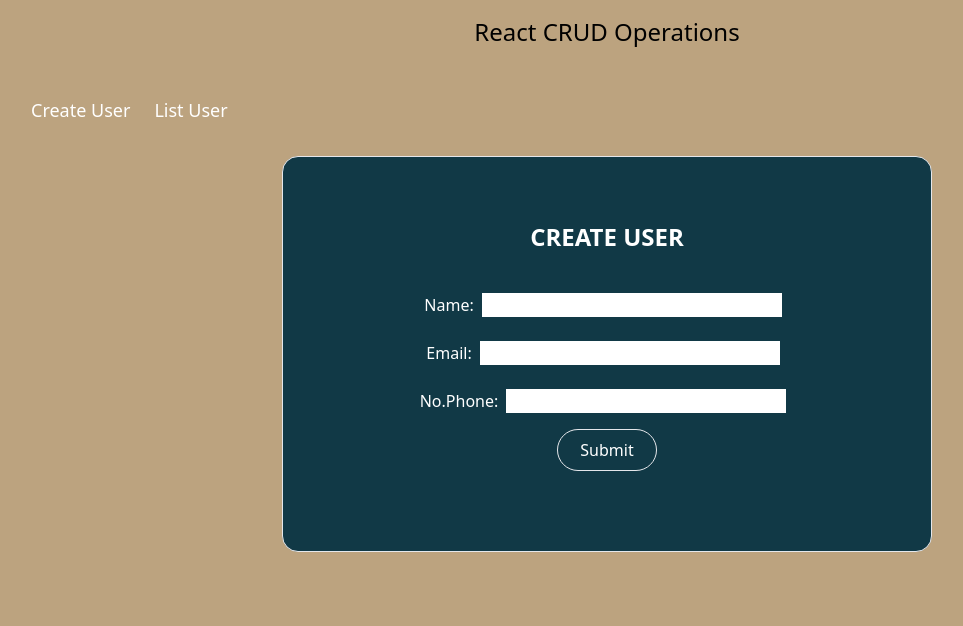
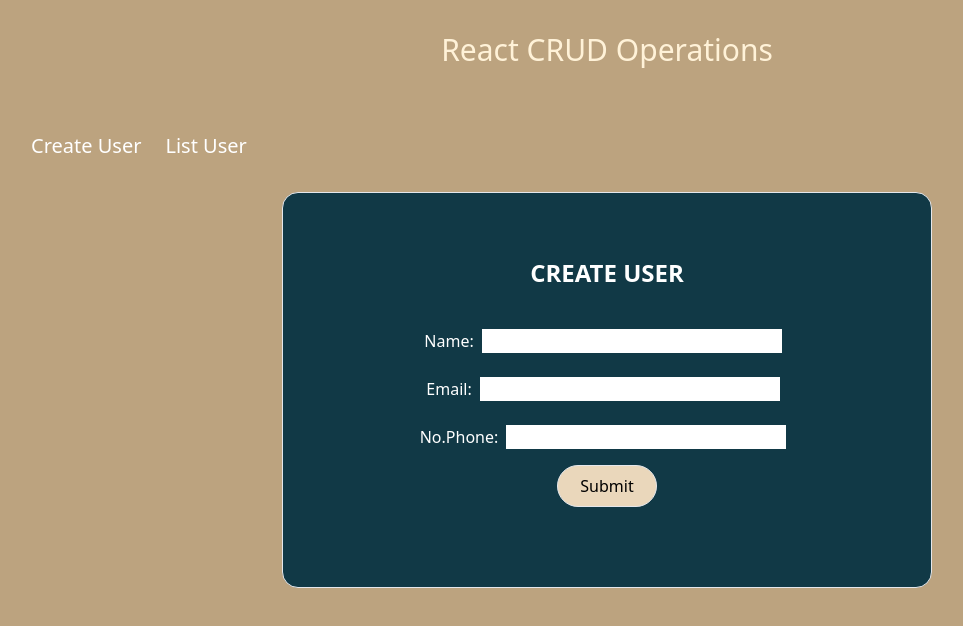
Before and after one commit to amirahyusof/react-basic_crud, a React (Create React App) app in the folder frontend/: page / in a window 1280 px wide. Shown: the top 626 px of the page, without its empty margins (33-996 px from the left). Built offline with nearby package versions, Linux system fonts and the light colour scheme.

Commit message:
commit change

```diff
--- a/frontend/src/App.js
+++ b/frontend/src/App.js
@@ -8,15 +8,15 @@ import EditUser from './components/EditUser';
 function App() {
   return (
     <div className="App">
-      <h1 className="text-2xl py-4">React CRUD Operations</h1>
+      <h1 className="text-3xl py-4 my-4 text-[#FFF2D8]">React CRUD Operations</h1>
 
       <BrowserRouter>
       <nav>
         <ul className="flex flex-row list-none py-8 px-10 text-lg text-white">
-          <li className='px-6 hover:underline'>
+          <li className='text-xl px-6 hover:underline'>
             <Link to="/">Create User</Link>
           </li>
-          <li className='hover:underline'>
+          <li className='text-xl hover:underline'>
             <Link to="user/list">List User</Link>
           </li>
         </ul>
--- a/frontend/src/components/CreateUser.js
+++ b/frontend/src/components/CreateUser.js
@@ -33,8 +33,8 @@ function CreateUser() {
             const data = await response.json();
             console.log(data);
 
-            // Navigate to the desired route using navigate
-            navigate('/');
+            // Navigate to list of user
+            navigate('/user/list');
         } catch (error) {
             console.error('There was a problem with your fetch operation:', error);
         }
@@ -56,7 +56,7 @@ function CreateUser() {
                 <input className="mb-4 mx-2 px-2 w-[280px] text-black" type="text" name="phone" onChange={handleChange} />
                 <br />
 
-                <button className="border w-[100px] mb-4 rounded-full p-2">Submit</button>
+                <button className="border w-[100px] mb-4 rounded-full p-2 bg-[#EAD7BB] text-black hover:bg-[#FFF2D8]">Submit</button>
             </form>
         </div>
     )
--- a/frontend/src/components/EditUser.js
+++ b/frontend/src/components/EditUser.js
@@ -83,7 +83,7 @@ function EditUser(){
                 <input  value={inputs.phone} className="mb-4 mx-2 px-2 w-[280px] text-black" type="text" name="phone" onChange={handleChange} />
                 <br />
 
-                <button className="border w-[100px] mb-4 rounded-full p-2">Submit</button>
+                <button className="border w-[100px] mb-4 rounded-full p-2 bg-[#EAD7BB] text-black hover:bg-[#FFF2D8]">Submit</button>
             </form>
         </div>
     )
--- a/frontend/src/components/ListUser.js
+++ b/frontend/src/components/ListUser.js
@@ -48,16 +48,16 @@ function ListUser(){
     }
 
     return(
-        <div className="border rounded-2xl bg-[#113946] w-[650px] mx-auto p-16 text-white">
-            <h1 className="text-2xl font-semibold uppercase">List User</h1>
-            <table className="border my-4 mx-auto">
+        <div className="border rounded-2xl bg-[#113946] w-[650px] mx-auto px-6 text-white">
+            <h1 className="text-2xl font-semibold uppercase my-4">List User</h1>
+            <table className="border my-8 w-[600px]">
                 <thead>
                     <tr>
-                        <th className="px-4">No</th>
-                        <th className="px-6">Name</th>
-                        <th className="px-6">Email</th>
-                        <th className="px-6">Phone</th>
-                        <th className="px-6">Actions</th>
+                        <th className="px-4 mx-4">No</th>
+                        <th className="px-6 mx-4">Name</th>
+                        <th className="px-6 mx-4">Email</th>
+                        <th className="px-6 mx-4">Phone</th>
+                        <th className="px-6 mx-4">Actions</th>
                     </tr>
                 </thead>
                 <tbody>
@@ -68,8 +68,8 @@ function ListUser(){
                         <td className="px-4">{user.email}</td>
                         <td>{user.phone}</td>
                         <td>
-                            <Link className="px-4" to={`/user/${user.id}/edit`}>Edit</Link>
-                            <button className="px-2" onClick={()=> deleteUser(user.id)}>Delete</button>
+                            <Link className="px-4 border rounded-lg bg-[#EAD7BB] text-black mx-2 hover:bg-[#FFF2D8]" to={`/user/${user.id}/edit`}>Edit</Link>
+                            <button className="px-2 border rounded-lg bg-[#EAD7BB] text-black hover:bg-[#FFF2D8]" onClick={()=> deleteUser(user.id)}>Delete</button>
                         </td>
                     </tr>
                     )}
```
